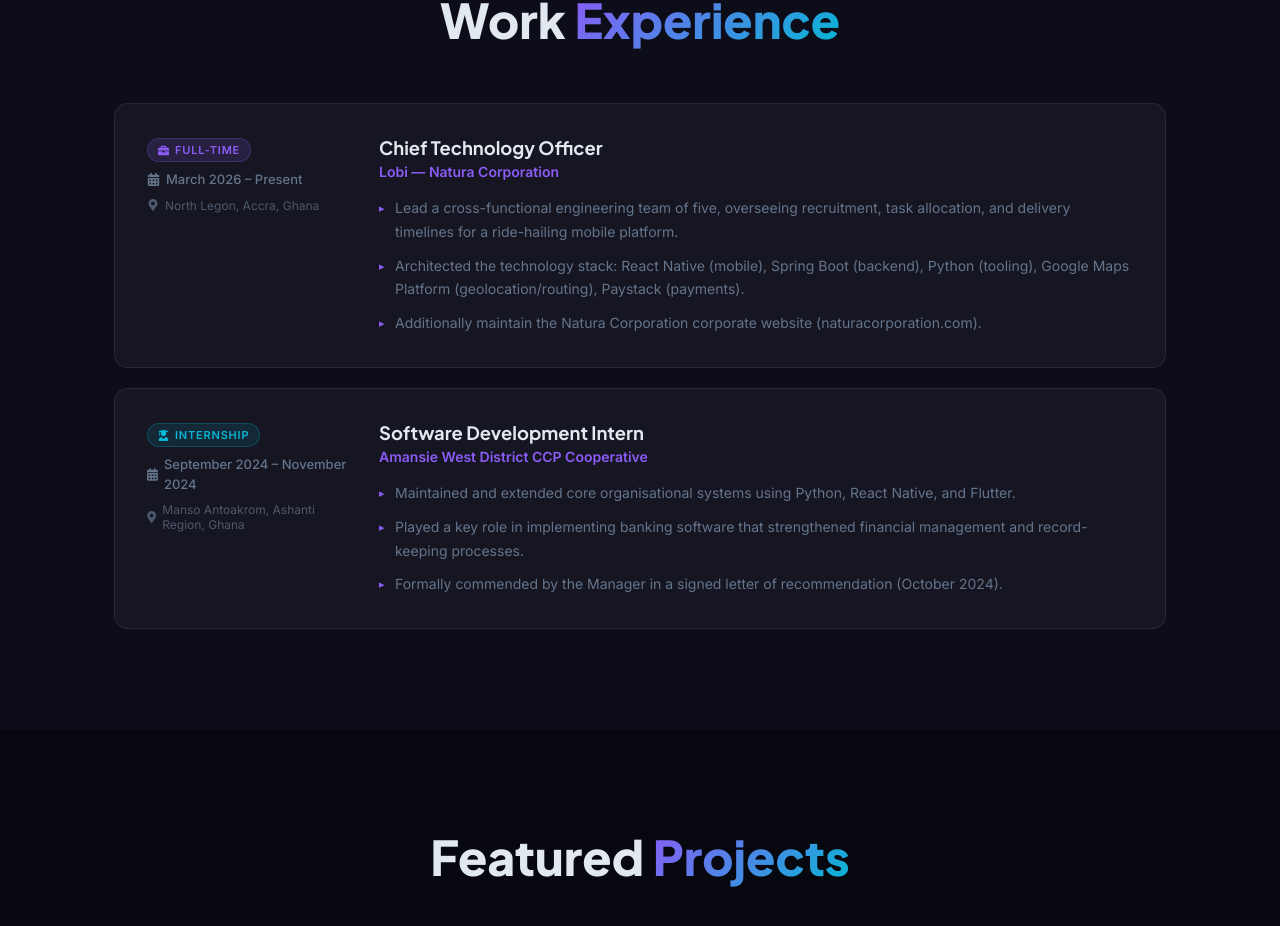
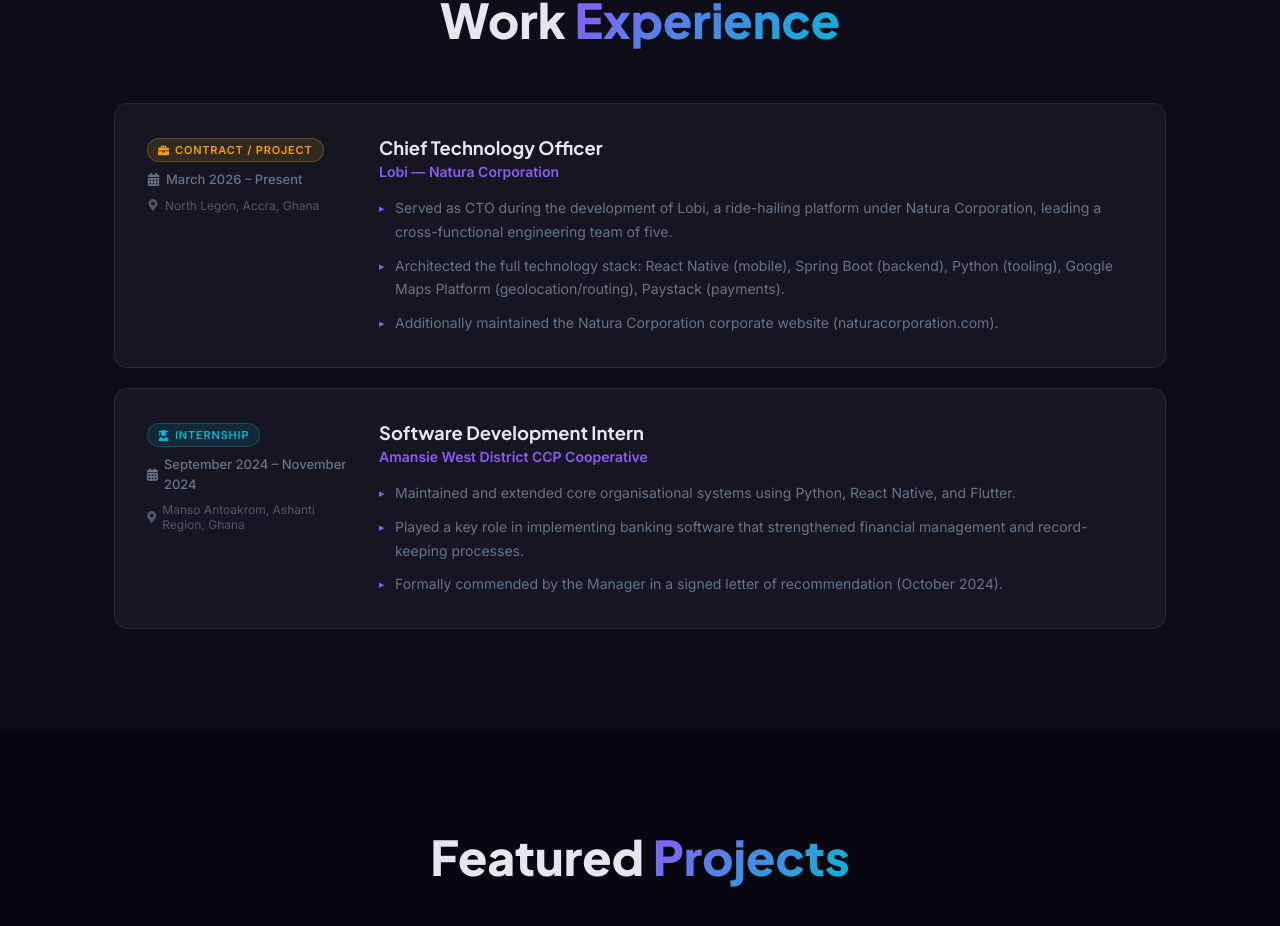
Before and after one commit to FrimpongMauricious/mauricious-portfoli, a React (Vite) app: page / in a window 1280 px wide. Shown: the part 1636-2562 px from the top of the page. Built offline with nearby package versions, Linux system fonts and the light colour scheme.

Commit message:
cto role changes to project

```diff
--- a/src/App.css
+++ b/src/App.css
@@ -489,6 +489,11 @@
   color: var(--sec);
   border: 1px solid rgba(6, 182, 212, 0.25);
 }
+.exp-card__badge--contract {
+  background: rgba(251, 191, 36, 0.12);
+  color: #f59e0b;
+  border: 1px solid rgba(251, 191, 36, 0.25);
+}
 .exp-card__period {
   display: flex;
   align-items: center;
--- a/src/App.jsx
+++ b/src/App.jsx
@@ -96,11 +96,11 @@
     org: 'Lobi — Natura Corporation',
     location: 'North Legon, Accra, Ghana',
     period: 'March 2026 – Present',
-    type: 'full-time',
+    type: 'contract',
     points: [
-      'Lead a cross-functional engineering team of five, overseeing recruitment, task allocation, and delivery timelines for a ride-hailing mobile platform.',
-      'Architected the technology stack: React Native (mobile), Spring Boot (backend), Python (tooling), Google Maps Platform (geolocation/routing), Paystack (payments).',
-      'Additionally maintain the Natura Corporation corporate website (naturacorporation.com).',
+      'Served as CTO during the development of Lobi, a ride-hailing platform under Natura Corporation, leading a cross-functional engineering team of five.',
+      'Architected the full technology stack: React Native (mobile), Spring Boot (backend), Python (tooling), Google Maps Platform (geolocation/routing), Paystack (payments).',
+      'Additionally maintained the Natura Corporation corporate website (naturacorporation.com).',
     ],
   },
   {
@@ -432,7 +432,9 @@
               <motion.div key={i} className="exp-card" variants={fadeUp}>
                 <div className="exp-card__left">
                   <span className={`exp-card__badge exp-card__badge--${e.type}`}>
-                    {e.type === 'full-time' ? <><FaBriefcase /> Full-Time</> : <><FaUserGraduate /> Internship</>}
+                    {e.type === 'full-time'  ? <><FaBriefcase /> Full-Time</> :
+                     e.type === 'contract'   ? <><FaBriefcase /> Contract / Project</> :
+                                              <><FaUserGraduate /> Internship</>}
                   </span>
                   <span className="exp-card__period"><FaCalendarAlt /> {e.period}</span>
                   <span className="exp-card__location"><FaMapMarkerAlt /> {e.location}</span>
```
